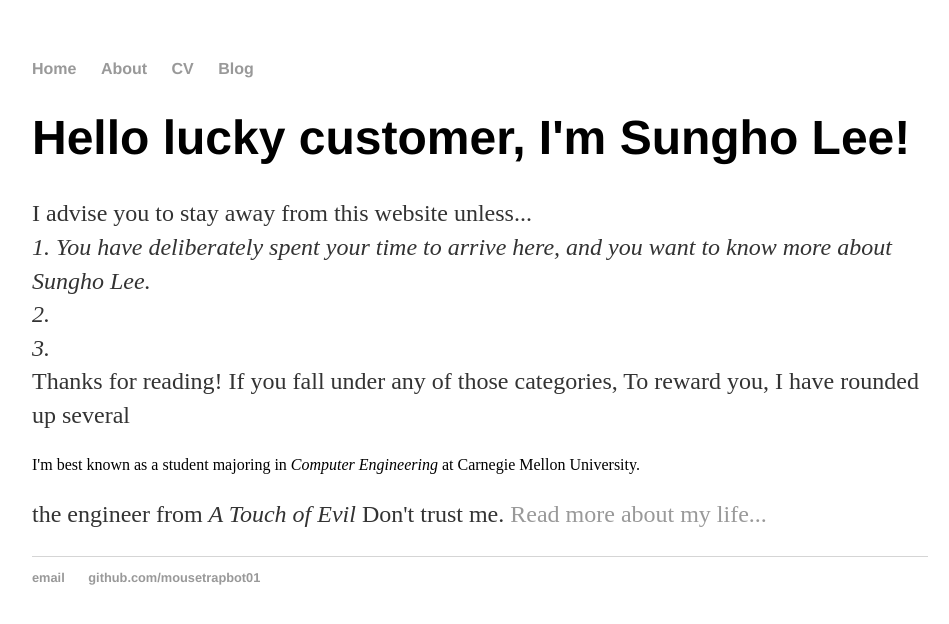
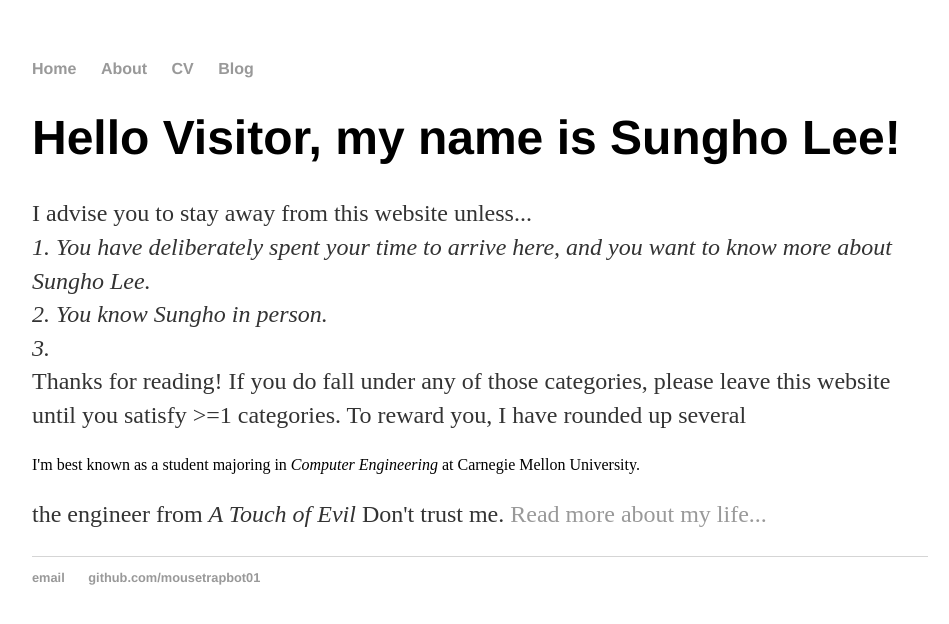
Before and after one commit to mousetrapbot01/mousetrapbot.github.io, a Jekyll site: the page built from index.html, in a window 1280 px wide. Shown: the top 624 px of the page, without its empty margins (160-1109 px from the left). Built offline with Jekyll 4.4.1, drawn with Linux system fonts in a browser that asks for light colours.

Commit message:
Update index.html

```diff
--- a/index.html
+++ b/index.html
@@ -3,13 +3,14 @@ layout: default
 title: Sungho Lee, The Renaissance Man
 ---
 <div class="blurb">
-  <h1>Hello lucky customer, I'm Sungho Lee!</h1>
+  <h1>Hello Visitor, my name is Sungho Lee!</h1>
 	<p> I advise you to stay away from this website unless... <br/>
 		<em>1. You have deliberately spent your time to arrive here, and you want to know more about Sungho Lee. <br/>
-		2. <br/>
-			3. </em> <br/>
-		Thanks for reading! If you fall under any of those categories,
-		To reward you, I have rounded up several  </p>
+		    2. You know Sungho in person. <br/>
+           	    3.  </em> <br/>
+		Thanks for reading! If you do fall under any of those categories, please leave this website until you satisfy >=1 categories.
+
+		To reward you, I have rounded up several </p>
 
 	    I'm best known as a student majoring in <em>Computer Engineering</em> at Carnegie Mellon University.</p>
     <p> the engineer from <em>A Touch of Evil</em> Don't trust me. <a href="/about">Read more about my life...</a></p>
```
